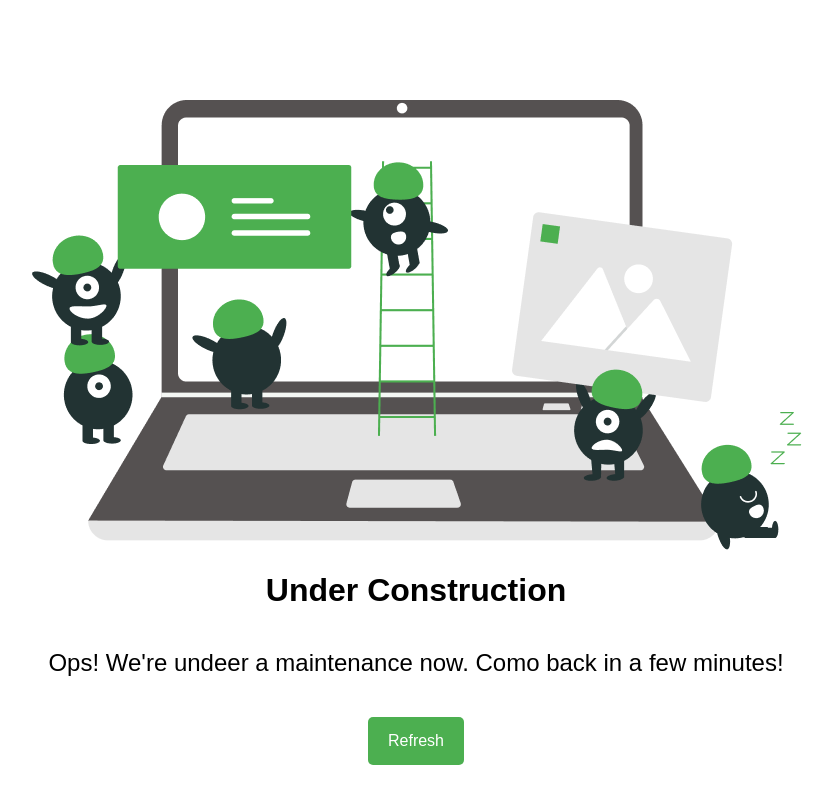
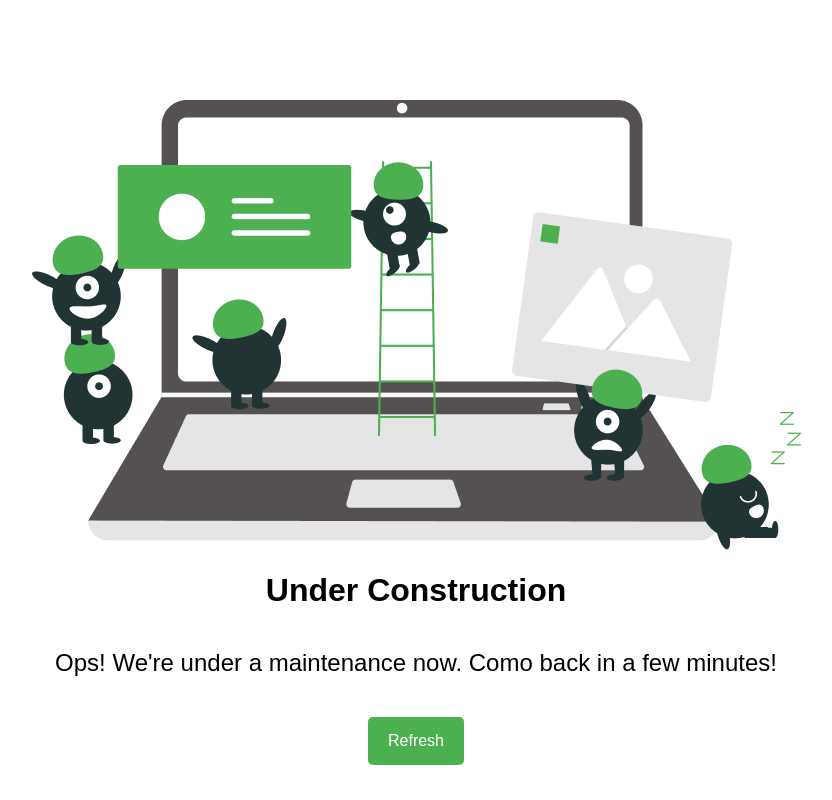
Before and after one commit to leozw/status-page, a plain HTML site: page index.html in a window 1280 px wide. Shown: the whole page, without its empty margins (224-1056 px from the left). Drawn offline with Linux system fonts and the light colour scheme.

Commit message:
Change index

```diff
--- a/index.html
+++ b/index.html
@@ -6,13 +6,13 @@
     <meta name="viewport" content="width=device-width, initial-scale=1.0">
     <title>Under Construction</title>
     <link rel="stylesheet" href="style.css">
-    <link rel="shortcut icon" href="favicon.png" type="image/x-icon">
+    <link rel="shortcut icon" href="error page/favicon.png" type="image/x-icon">
 </head>
 <body>
     <img class="construction" src="error page/under construction.png" alt="under construction photo">
     <div class="txt">
         <h1>Under Construction</h1>
-        <p>Ops! We're undeer a maintenance now. Como back in a few minutes!</p>
+        <p>Ops! We're under a maintenance now. Como back in a few minutes!</p>
     </div>
     <button onClick="window.location.reload();">Refresh</button>
 
```
